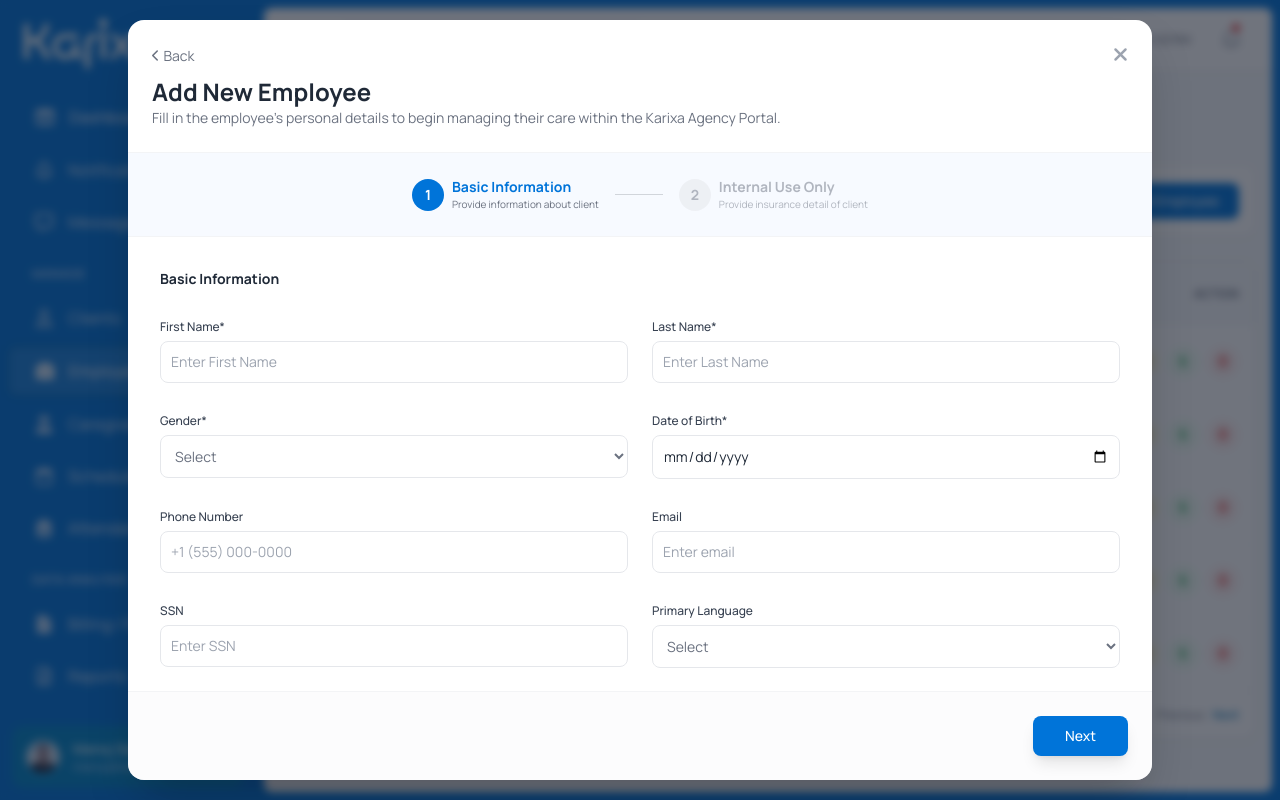
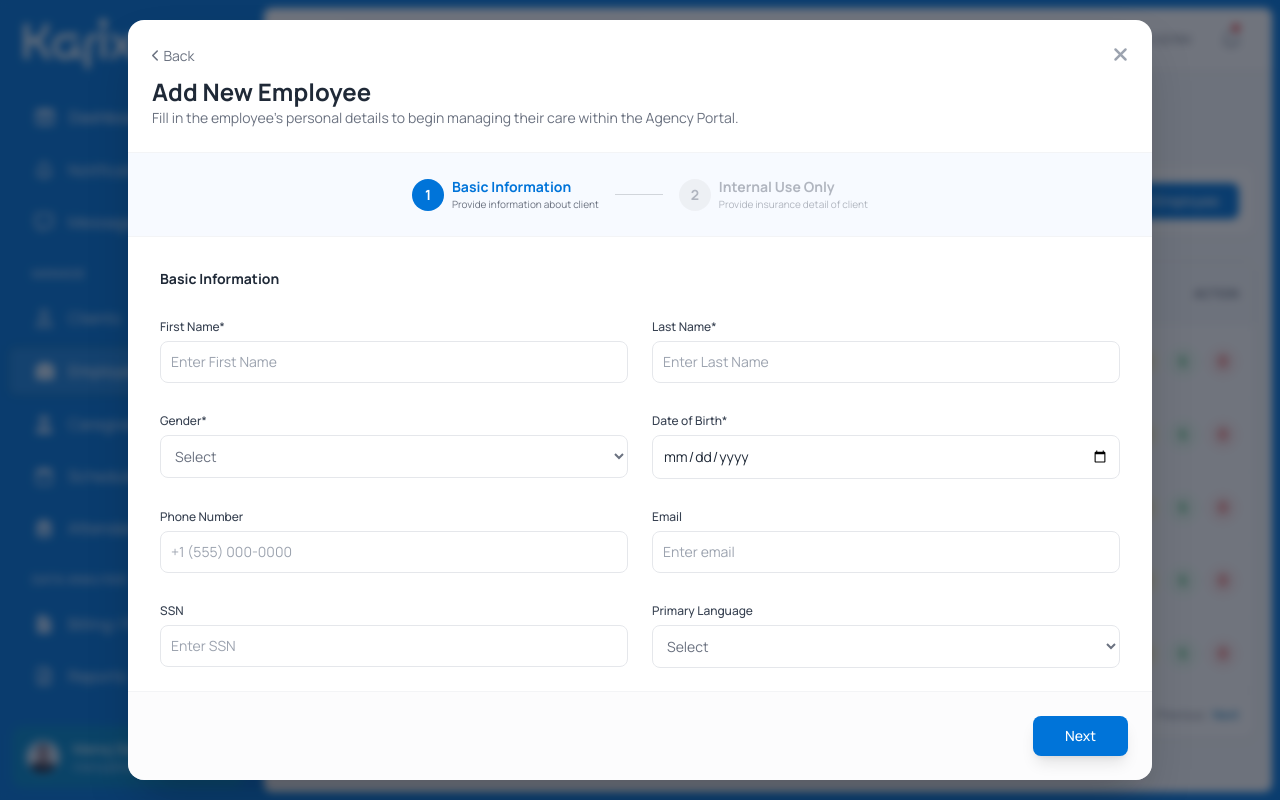
Before and after one commit to manozks/karixa-dashboard, a Next.js app: page /employees in a window 1280 px wide. Both pictures are taken after typing "Sample" into the empty fields and a click on the button "Add Employee". Built offline with nearby package versions, Linux system fonts and the light colour scheme; grey boxes are pictures that could not be loaded.

Commit message:
page changes updated

```diff
--- a/app/employees/page.tsx
+++ b/app/employees/page.tsx
@@ -52,7 +52,7 @@ export default function EmployeePage() {
             </select>
 
             <select className="px-3 py-2 bg-white border border-gray-200 rounded-lg text-sm text-gray-600 focus:outline-none cursor-pointer">
-              <option>Coordinate</option>
+              <option>Coordinator</option>
               <option>John Doe</option>
               <option>Jane Smith</option>
             </select>
@@ -162,7 +162,7 @@ function AddEmployeeModal({ onClose }: { onClose: () => void }) {
                 <button onClick={onClose}><i className="fa-solid fa-xmark text-xl text-gray-400"></i></button>
              </div>
              <h2 className="text-2xl font-bold text-gray-800 mt-2">Add New Employee</h2>
-             <p className="text-sm text-gray-500">Fill in the employee's personal details to begin managing their care within the Karixa Agency Portal.</p>
+             <p className="text-sm text-gray-500">Fill in the employee's personal details to begin managing their care within the Agency Portal.</p>
           </div>
 
           {/* Stepper */}
@@ -235,7 +235,7 @@ function AddEmployeeModal({ onClose }: { onClose: () => void }) {
                    </div>
                    <div className="space-y-1"><label className="text-xs font-medium text-gray-700">Region Code</label><input type="text" placeholder="Enter" className="w-full border border-gray-200 rounded-lg p-2.5 text-sm" /></div>
                    <div className="grid grid-cols-3 gap-6">
-                      <div className="space-y-1"><label className="text-xs font-medium text-gray-700">Assessment Start Day</label><input type="date" placeholder="dd / mm / yyyy" className="w-full border border-gray-200 rounded-lg p-2.5 text-sm" /></div>
+                      <div className="space-y-1"><label className="text-xs font-medium text-gray-700">Service Start Date</label><input type="date" placeholder="dd / mm / yyyy" className="w-full border border-gray-200 rounded-lg p-2.5 text-sm" /></div>
                        {/* Start Time Picker */}
        <div className="space-y-1">
                         <label className="text-sm font-medium text-gray-700">Start Time</label>
```
